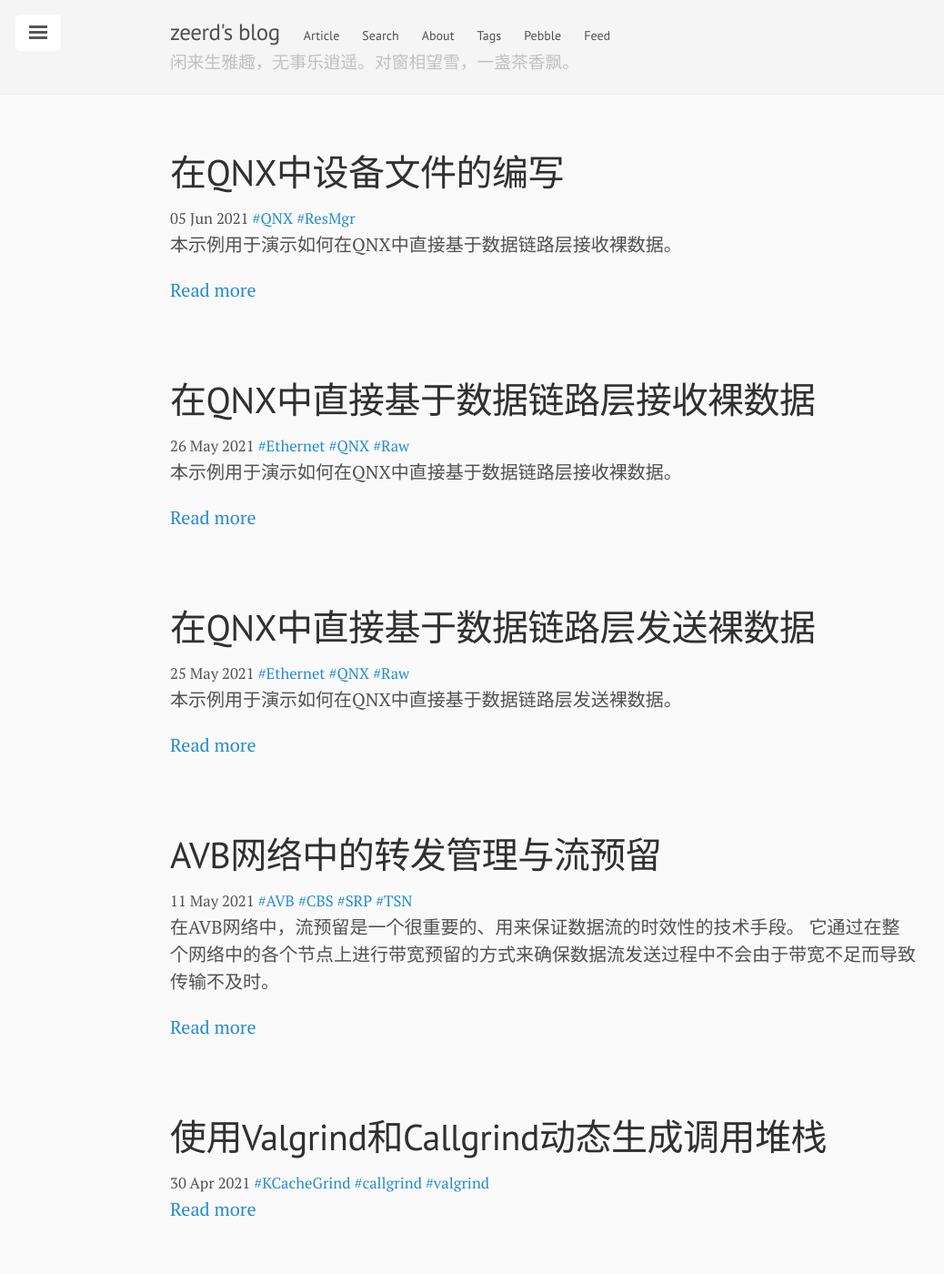
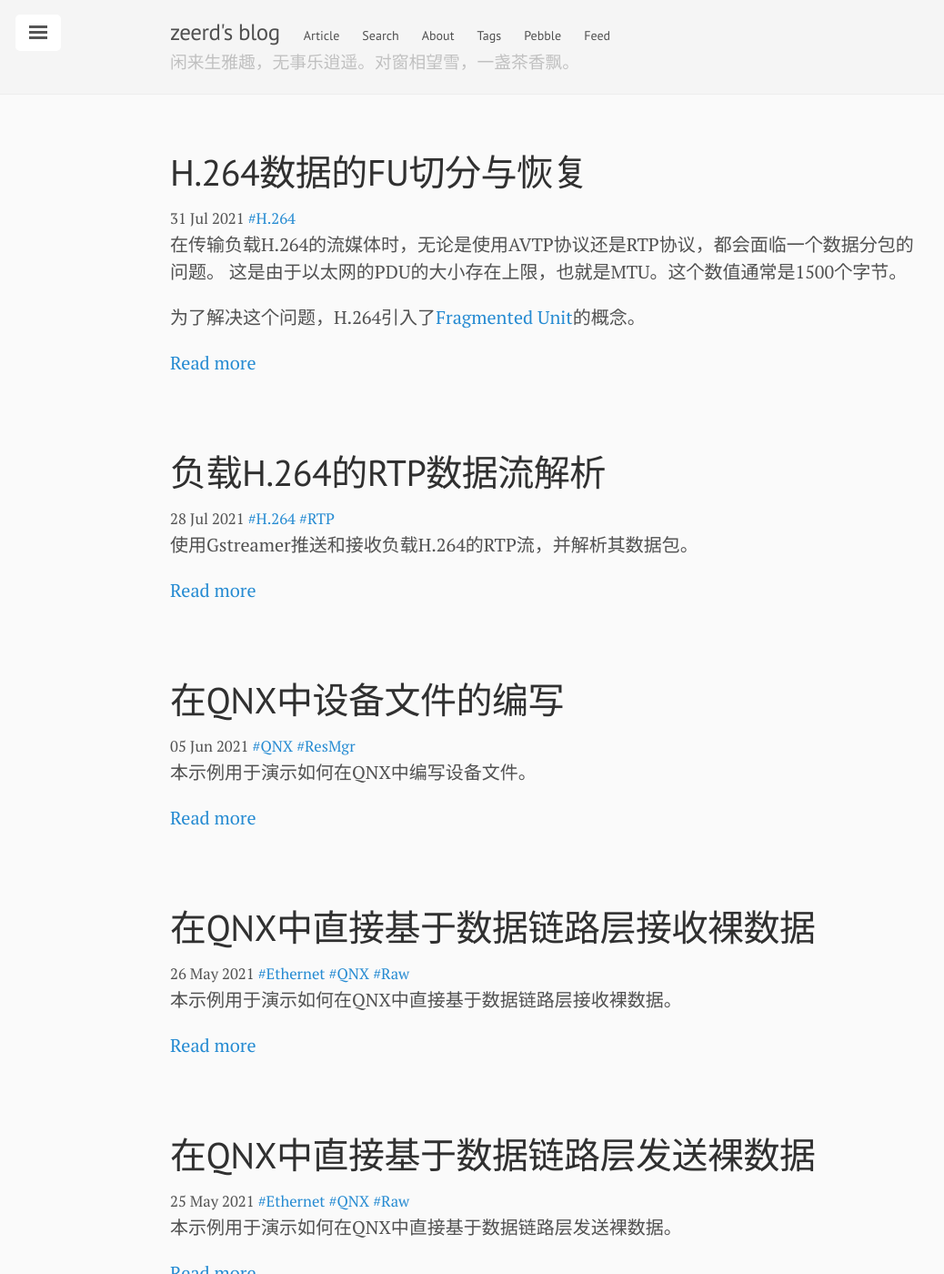
Before and after one commit to zeerd/zeerd.github.io, a Jekyll site: the page built from index.html, in a window 1280 px wide and 1400 px high. Shown: the whole window at 91% size, without its empty margins (43-1081 px from the left). Built offline with Jekyll 4.4.1, drawn with Linux system fonts in a browser that asks for light colours; the list of posts is cut into pages by our own code; some of the changed lines change nothing that is shown; some of the changed text lies outside the part shown.

Commit message:
add some h264

````diff
--- a/_posts/2021-06-05-qnx-res-mgr.md
+++ b/_posts/2021-06-05-qnx-res-mgr.md
@@ -4,7 +4,7 @@ title: 在QNX中设备文件的编写
 tag: [QNX,ResMgr]
 ---
 
-本示例用于演示如何在QNX中直接基于数据链路层接收裸数据。
+本示例用于演示如何在QNX中编写设备文件。
 
 <!--break-->
 
--- /dev/null
+++ b/_posts/2021-07-28-rtp-h264.md
@@ -0,0 +1,63 @@
+---
+layout: post
+title: 负载H.264的RTP数据流解析
+tag: [RTP,H.264]
+---
+
+使用Gstreamer推送和接收负载H.264的RTP流，并解析其数据包。
+
+<!--break-->
+
+## Gstreamer播放
+
+推送：
+
+```
+gst-launch-1.0 filesrc location=xxx.mp4  \
+  ! qtdemux ! h264parse ! rtph264pay ! udpsink host=127.0.0.1 port=1234
+```
+
+接收：
+
+```
+gst-launch-1.0 udpsrc uri=udp://127.0.0.1:1234 caps = 'application/x-rtp, media=(string)video, clock-rate=(int)90000, encoding-name=(string)H264, packetization-mode=(string)1, profile-level-id=(string)42c00d, sprop-parameter-sets=(string)"Z0LADasgKDPz4CIAAAMAAgAAAwBhHihUkA\=\=\,aM48gA\=\=", payload=(int)96, ssrc=(uint)4189219711, timestamp-offset=(uint)2420114382, seqnum-offset=(uint)5370, a-framerate=(string)24' \
+  ! rtph264depay ! avdec_h264 ! videoconvert ! autovideosink
+```
+
+“接收”命令中，udpsrc的caps中的超长字符串可以通过“推送”命令来获取。
+只要在“推送”命令后面添加一个`-v`参数就可以了。注意，查找其中“udpsink”对应的caps字符串。
+
+
+## Wireshark
+
+默认的Wireshark可能无法解析RTP的数据包。这个时候可以尝试激活一些额外的选项。
+
+打开菜单，`Analyze` -> `Enable Prorocols`，向下找到RTP。
+可以看到，这下面的几个子项目默认是不勾选的。可以尝试一下勾选，看看能否解决问题。
+
+## 包结构
+
+可以参照 [RTP Header Usage](https://datatracker.ietf.org/doc/html/rfc3550#section-5.1) 。
+
+下面是一段随机截取的数据：
+
+
+```
+0000   00 00 00 00 00 00 00 00  00 00 00 00 08 00 45 00   ........ ......E.
+0010   05 94 91 d5 40 00 40 11  a5 81 7f 00 00 01 7f 00   ....@.@. ........
+0020   00 01 ec bc 04 D2 05 80  03 94 80 60 f2 8e 2e f3   ....@... ...`....
+0030   1d 42 7e 10 8c 76 5c 81  9a 63 2c 09 ad 65 d6 bd   .B~..v\. .c,..e..
+0040   c2 b4 86 19 76 53 d5 b3  ef fe c4 64 bd 97 0f f4   ....vS.. ...d....
+0050   09 6a ba ae 91 7b 3d be  99 37 e6 2b 92 d9 7e 84   .j...{=. .7.+..~.
+0060   a5 ff 9a ee fe db 04 fa  aa aa aa f1 f8 57 21 1a   ........ .....W!.
+0070   7f ff b1 3e 27 f8 21 08  de fb bb ba fe 08 01 0c   ...>'.!. ........
+                           ......
+```
+
+从第0x2A个字节开始是 RTP 的数据包。
+分析数据，可以看到，CC（即CSRC count）为0，也就是说没有 CSRC 。
+
+从第0x36个字节开始的“5c 81 ...”，表示这是一个[FU-A类型的H.264数据包](https://datatracker.ietf.org/doc/html/rfc6184#section-5.8)。
+0x5c表示它的低5位（即Type）是11100<sub>2</sub>=28<sub>10</sub>，即[FU-A](https://datatracker.ietf.org/doc/html/rfc6184#section-5.2)。
+0x81的高3位为100<sub>2</sub>，表示其S位为1，即这是一个起始帧；
+低5位为00001<sub>2</sub>，表示其是一个“非IDR”帧。
--- /dev/null
+++ b/_posts/2021-07-31-h264-fu-a.md
@@ -0,0 +1,136 @@
+---
+layout: post
+title: H.264数据的FU切分与恢复
+tag: [H.264]
+---
+
+在传输负载H.264的流媒体时，无论是使用AVTP协议还是RTP协议，都会面临一个数据分包的问题。
+这是由于以太网的PDU的大小存在上限，也就是MTU。这个数值通常是1500个字节。
+
+为了解决这个问题，H.264引入了[Fragmented Unit](https://datatracker.ietf.org/doc/html/rfc6184#section-5.8)的概念。
+
+<!--break-->
+
+如果H.264的媒体文件是以“字节流”的形式保存的，
+我们可以看到，大概率，其每一个视频帧都是以标准“[NALU](https://datatracker.ietf.org/doc/html/rfc6184#section-5.6)”的类型存储的。
+
+这时候，我们就需要将NALU的类型格式转换为FU-A的类型格式。
+
+FU-A的数据格式与常用的NALU类型的数据格式非常类似。差别仅仅在类型字段。
+
+NALU类型数据的类型字段是一个字节。FU-A类型数据的的类型字段是两个字节。
+分别如下图所示：
+
+```
++---------------+    +---------------++---------------+
+|0|1|2|3|4|5|6|7|    |0|1|2|3|4|5|6|7||0|1|2|3|4|5|6|7|
++-+-+-+-+-+-+-+-+    +-+-+-+-+-+-+-+-++-+-+-+-+-+-+-+-+
+|F|NRI|  Type   |    |F|NRI|  Type1  ||S|E|R|  Type2  |
++---------------+    +---------------++---------------+
+```
+
+上图的左侧部分为NALU的类型字段，
+右侧部分为FU-A的类型字段（前8个Bites为FU indicator、后8个Bits为FU header）。
+
+FU-A的F和NRI字段与NALU的意义相同。
+Type1固定为28。
+Type2为这包数据在使用非FU模式的时候的Type值（可以简单地认为就是NALU的Type值）。
+S表示这是一个NAL的起始帧，E表示这是一个NAL的终止帧。R固定为0，是保留位。
+
+因此，将一个标准的NALU的NAL转换为FU类型的方式非常简单。
+
+对于发送端来说，
+只要将一个字节的类型字段拆分成两个字节，并按着MTU的限制将NAL Data拆分成多段。
+
+![S2F](https://g.gravizo.com/svg?
+digraph "STAP-A -> FU-A" {
+    node [shape=record];
+    graph [ splines = line ];
+
+    SA  [label="{STAP-A Type | {<f> F |<n> NRI |<t> Type } }
+              | {<d1> STAP-A Data 1}
+              | {<dx> STAP-A Data ...}
+              | {<dn> STAP-A Data N}"];
+    FU  [label="{<i> N}
+              | {FU-A Indicator | {<f> F |<n> NRI | Type(28) } }
+              | {FU-A Header | {<s> S(1) | E(0) | R(0) | <t> Type } }
+              | {<p> FU-A Payload}"];
+    FUx [label="{<i> N + ...}
+              | {FU-A Indicator | {<f> F |<n> NRI | Type(28) } }
+              | {FU-A Header | {S(0) | E(0) | R(0) | <t> Type } }
+              | {<p> FU-A Payload}"];
+    FUn [label="{<i> N + n}
+              | {FU-A Indicator | {<f> F |<n> NRI | Type(28) } }
+              | {FU-A Header | {S(0) |<e> E(1) | R(0) | <t> Type } }
+              | {<p> FU-A Payload}"];
+
+    FU:i -> FUx:i;
+    FUx:i -> FUn:i;
+
+    SA:f -> FU:f [color="DodgerBlue" ];
+    SA:f -> FUx:f [color="DodgerBlue" ];
+    SA:f -> FUn:f [color="DodgerBlue" ];
+
+    SA:n -> FU:n [color="Blue" ];
+    SA:n -> FUx:n [color="Blue" ];
+    SA:n -> FUn:n [color="Blue" ];
+
+    SA:t -> FU:t [color="Green" ];
+    SA:t -> FUx:t [color="Green" ];
+    SA:t -> FUn:t [color="Green" ];
+
+    SA:d1 -> FU:p [label="第一段" color="Red" ];
+    SA:dx -> FUx:p [label="第...段" color="Red" ];
+    SA:dn -> FUn:p [label="最后一段" color="Red" ];
+
+}
+)
+
+注意图中S和E的数值变化。它们标识了这一组FUs的起始。
+
+在接收端，数据恢复的过程与之相反：
+
+![F2S](https://g.gravizo.com/svg?
+digraph structs {
+    node [shape=record];
+    graph [splines=line];
+
+    SA  [label="{STAP-A Type | {<f> F |<n> NRI |<t> Type } }
+              | {<d1> STAP-A Data 1}
+              | {<dx> STAP-A Data ...}
+              | {<dn> STAP-A Data N}"];
+    FU  [label="{<i> N}
+              | {FU-A Indicator | {<f> F |<n> NRI | Type(28) } }
+              | {FU-A Header | {S(1) | E(0) | R(0) | <t> Type } }
+              | {<p> FU-A Payload}"];
+    FUx [label="{<i> N + ...}
+              | {FU-A Indicator | {<f> F |<n> NRI | Type(28) } }
+              | {FU-A Header | {S(0) | E(0) | R(0) | <t> Type } }
+              | {<p> FU-A Payload}"];
+    FUn [label="{<i> N + n}
+              | {FU-A Indicator | {<f> F |<n> NRI | Type(28) } }
+              | {FU-A Header | {S(0) | E(1) | R(0) | <t> Type } }
+              | {<p> FU-A Payload}"];
+
+    FU:i -> FUx:i [label="下一条数据" color="DodgerBlue" ];
+    FUx:i -> FUn:i [label="下一条数据" color="DodgerBlue" ];
+
+    FU:f -> SA:f [color="Blue" ];
+    FU:n -> SA:n [color="Blue" ];
+    FU:t -> SA:t [color="Blue" ];
+    FU:p -> SA:d1 [color="Red" ];
+
+    FUx:p -> SA:dx [color="Red" ];
+    FUn:p -> SA:dn [color="Red" ];
+}
+)
+
+注1：NAL是Network Abstraction Layer，即网络抽象层的缩写。NALU 即 NAL Unit。
+在H.264中，一个NAL基本上等同于一个数据帧。
+
+注2：MTU是Maximum Transmission Unit，即最大传输单元的缩写。
+以太网的MTU通常为1500字节。
+
+注3：FU是Fragmentation Unit的缩写。
+在H.264中，一个FU是某个NAL的一部分，且不能是完整的一个NAL
+（即一个NAL至少需要切成两个FUs，否则就不能使用FU的概念）。
````
